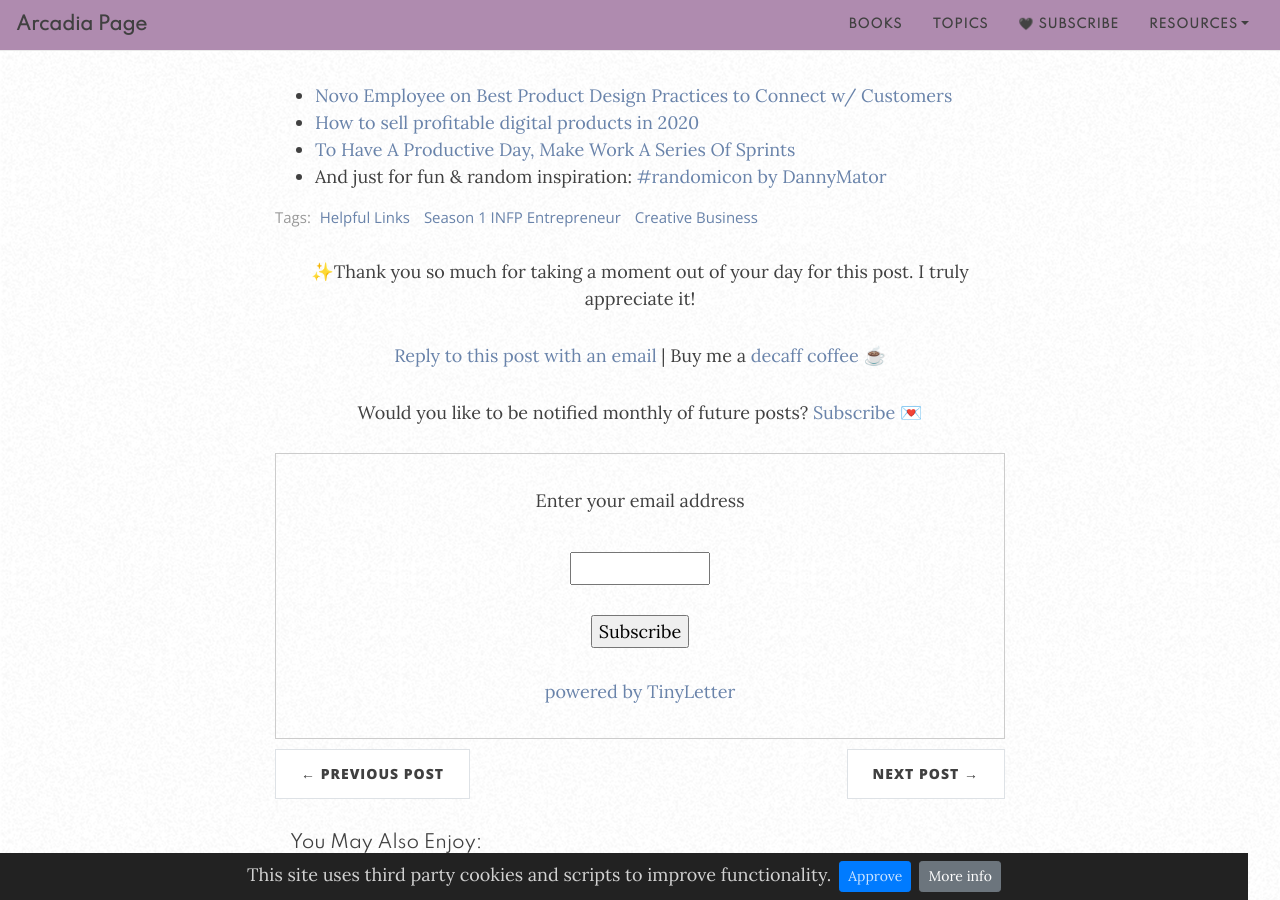
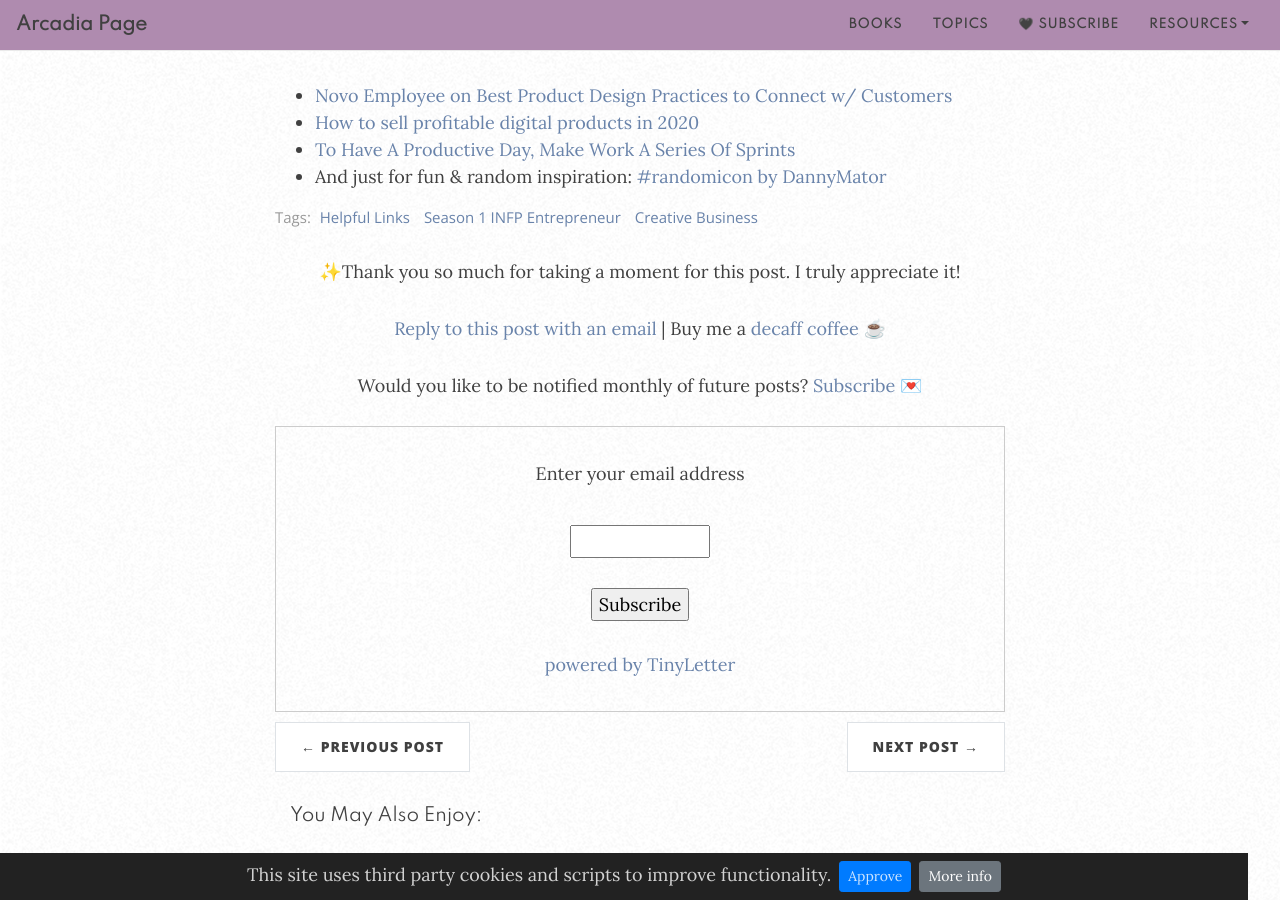
Before and after one commit to arcadiapage/arcadiapage.github.io, a Jekyll site: the page built from _posts/2021-06-22-4-links-june-2021.md, in a window 1280 px wide and 900 px high, scrolled down 600 px. Built offline with Jekyll 4.4.1, drawn with Linux system fonts in a browser that asks for light colours; nearby versions of some CDN libraries; comment, search, counter and statistics services are not loaded.

Commit message:
Update post.html

```diff
--- a/_layouts/post.html
+++ b/_layouts/post.html
@@ -30,7 +30,7 @@ layout: base
       {% endif %}
 
 <div class="text-center py-10">
-    <p>✨Thank you so much for taking a moment out of your day for this post. I truly appreciate it!</p>
+    <p>✨Thank you so much for taking a moment for this post. I truly appreciate it!</p>
     <p><a class="button" href="mailto:arcadia@arcadiapage.com?subject=Re:{{ page.title }}">Reply to this post with an email </a>| Buy me a <a href="https://www.buymeacoffee.com/arcadiapage">decaff coffee ☕</a></p>
 </div>
       <div style="text-align: center;"><font size="4">Would you like to be notified monthly of future posts? <a href="https://tinyletter.com/arcadiapage">Subscribe</a> </font><font size="4">💌</font></div><br />   <form action="https://tinyletter.com/arcadiapage" data-myki-checked-cc="2" method="post" onsubmit="window.open('https://tinyletter.com/arcadiapage', 'popupwindow', 'scrollbars=yes,width=800,height=600');return true" style="border: 1px solid rgb(204, 204, 204); padding: 3px; text-align: center;" target="popupwindow"><p><label>Enter your email address</label></p><p><input id="tlemail" name="email" style="width: 140px;" type="text" /></p><input name="embed" type="hidden" value="1" /><input type="submit" value="Subscribe" /><p><a href="https://tinyletter.com" target="_blank">powered by TinyLetter</a></p></form>
```
